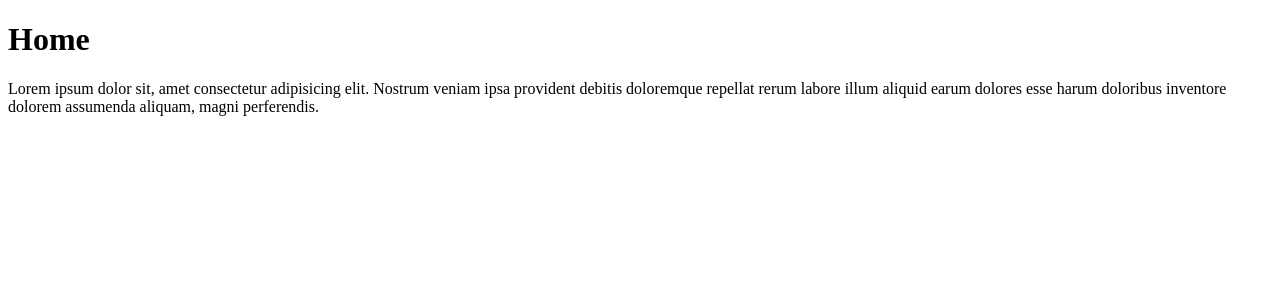
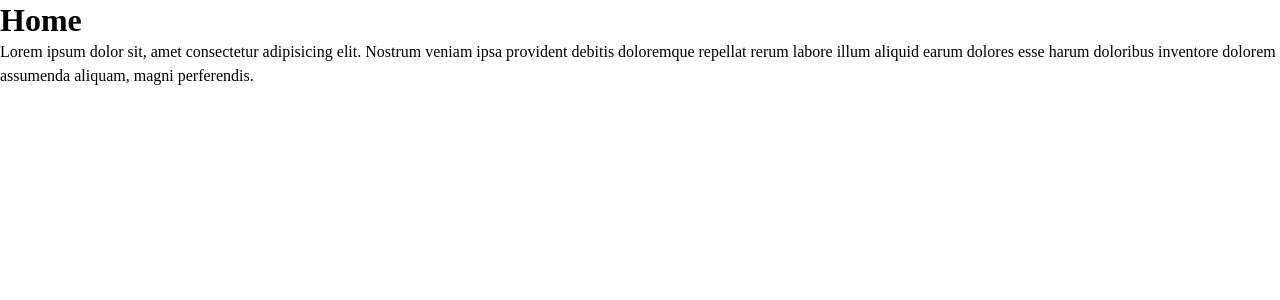
Before and after one commit to chloeeyline/stylewerk-nbb-frontend, a React (Vite) app: page / in a window 1280 px wide. Shown: the top 300 px of the page. Built offline with nearby package versions, Linux system fonts and the light colour scheme.

Commit message:
add initial style framework

```diff
--- a/index.html
+++ b/index.html
@@ -6,6 +6,7 @@
         <meta name="viewport" content="width=device-width, initial-scale=1.0" />
         <title>Vite + React + TS</title>
         <script type="module" src="/src/main.tsx"></script>
+        <link rel="stylesheet" href="/src/main.scss" />
     </head>
     <body>
         <div id="root"></div>
--- /dev/null
+++ b/src/main.scss
@@ -0,0 +1,2 @@
+@use "~/styles/reset.scss";
+@use "~/styles/theme.scss";
--- /dev/null
+++ b/src/styles/reset.scss
@@ -0,0 +1,86 @@
+/*
+  Based on Josh's Custom CSS Reset, with minor tweaks
+  https://www.joshwcomeau.com/css/custom-css-reset/
+*/
+
+/*
+  1. Use a more-intuitive box-sizing model.
+*/
+*,
+*::before,
+*::after {
+    box-sizing: border-box;
+}
+
+/*
+  2. Remove default margin
+*/
+* {
+    margin: 0;
+}
+
+/*
+  3. Add accessible line-height
+*/
+* {
+    line-height: calc(1em + 0.5rem);
+}
+
+/*
+  4. Improve text rendering
+*/
+body {
+    -webkit-font-smoothing: antialiased;
+}
+
+/*
+  5. Improve media defaults
+*/
+img,
+picture,
+video,
+canvas,
+svg {
+    display: block;
+    max-block-size: 100%;
+}
+
+/*
+  6. Remove built-in form typography styles
+*/
+input,
+button,
+textarea,
+select {
+    font: inherit;
+}
+
+/*
+  7. Avoid text overflows
+*/
+p,
+h1,
+h2,
+h3,
+h4,
+h5,
+h6 {
+    overflow-wrap: break-word;
+    hyphens: auto;
+}
+
+/*
+  8. Create a root stacking context
+*/
+#root {
+    isolation: isolate;
+}
+
+/*
+  9. Disable text-size-adjust
+*/
+html {
+    -moz-text-size-adjust: none;
+    -webkit-text-size-adjust: none;
+    text-size-adjust: none;
+}
--- /dev/null
+++ b/src/styles/theme.scss
@@ -0,0 +1,15 @@
+:root {
+    color-scheme: dark light;
+}
+
+:root[data-theme="dark"] {
+    color-scheme: dark;
+}
+
+:root[data-theme="light"] {
+    color-scheme: light;
+}
+
+:root[data-theme="colorful"] {
+    color-scheme: dark light;
+}
```
Also changed, not shown: src/styles/variables/colors.scss (added).
